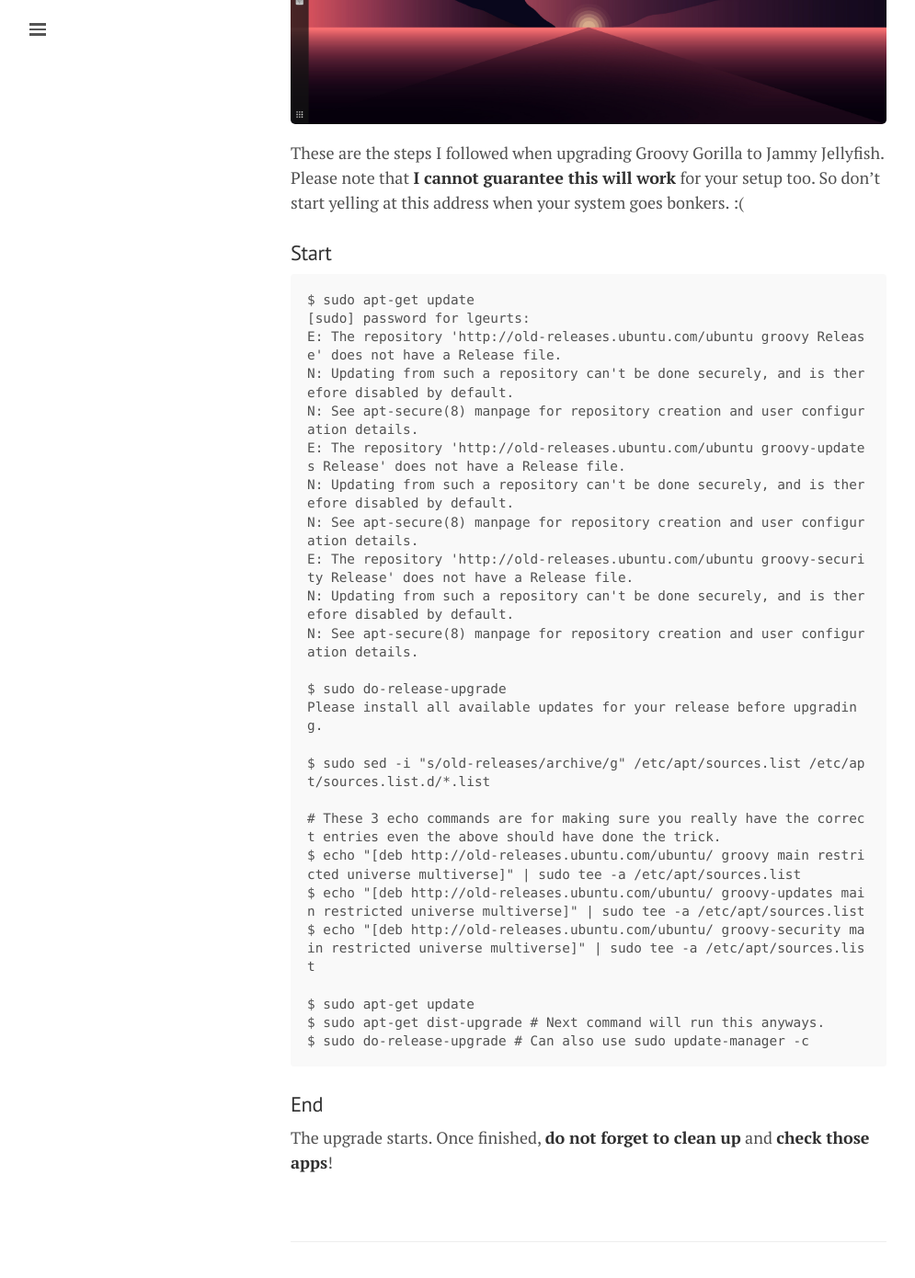
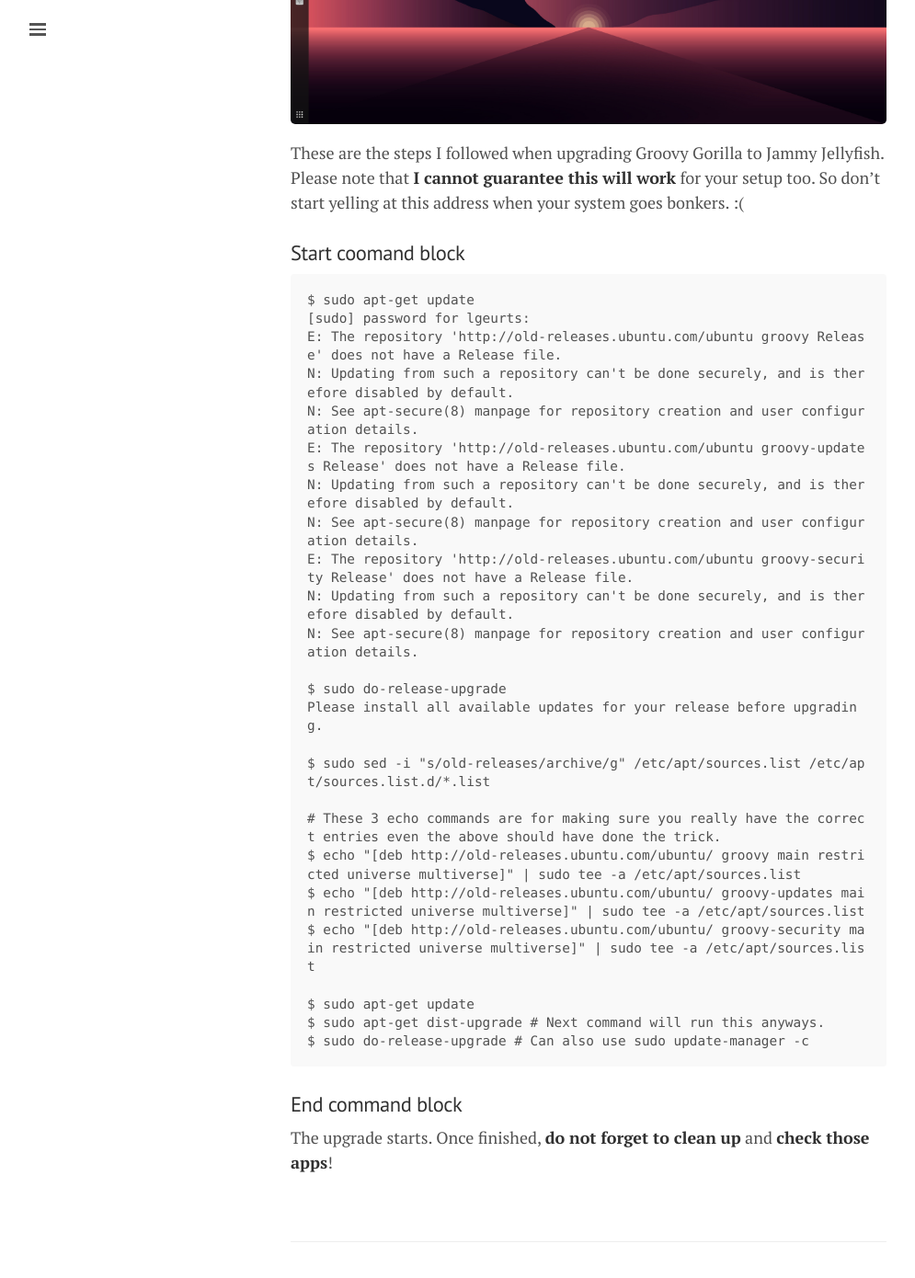
Before and after one commit to lgeurts/lgeurts.github.io, a Jekyll site: the page built from _posts/2022-08-24-ubuntu-upgrade-notes-20.x-to-22.x-for-x1-carbon-gen8.md, in a window 1280 px wide and 1400 px high, scrolled down 484 px. Shown: the top 1390 px of the window at 92% size, without its empty margins (0-995 px from the left). Built offline with Jekyll 4.4.1, drawn with Linux system fonts in a browser that asks for light colours; nearby versions of some CDN libraries; comment, search, counter and statistics services are not loaded.

Commit message:
Update 2022-08-24-ubuntu-upgrade-notes-20.x-to-22.x-for-x1-carbon-gen8.md

````diff
--- a/_posts/2022-08-24-ubuntu-upgrade-notes-20.x-to-22.x-for-x1-carbon-gen8.md
+++ b/_posts/2022-08-24-ubuntu-upgrade-notes-20.x-to-22.x-for-x1-carbon-gen8.md
@@ -12,7 +12,7 @@ tags: [ Linux Tutorials ]
 These are the steps I followed when upgrading Groovy Gorilla to Jammy Jellyfish.
 Please note that **I cannot guarantee this will work** for your setup too. So don't start yelling at this address when your system goes bonkers. :(
 
-### Start
+### Start coomand block
 ```
 $ sudo apt-get update
 [sudo] password for lgeurts:
@@ -40,6 +40,6 @@ $ sudo apt-get update
 $ sudo apt-get dist-upgrade # Next command will run this anyways.
 $ sudo do-release-upgrade # Can also use sudo update-manager -c
 ```
-### End
+### End command block
 
 The upgrade starts. Once finished, **do not forget to clean up** and **check those apps**!
````
